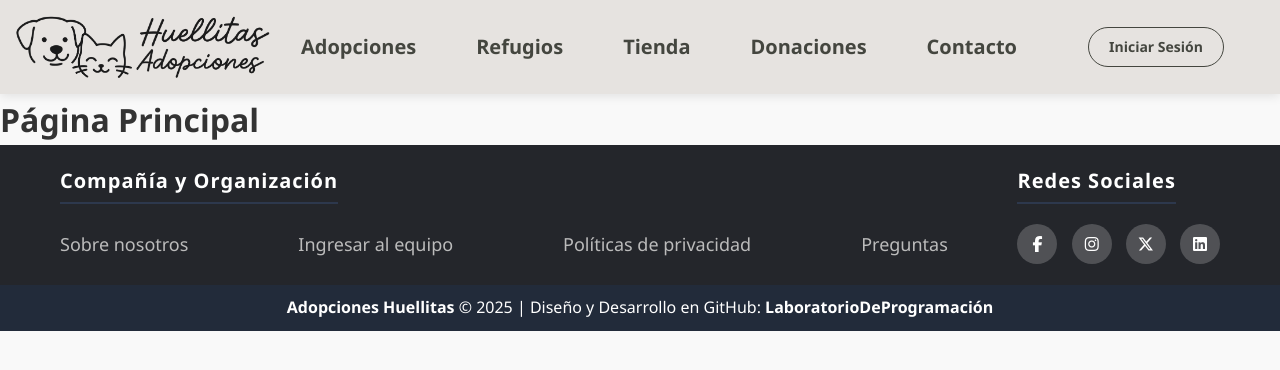
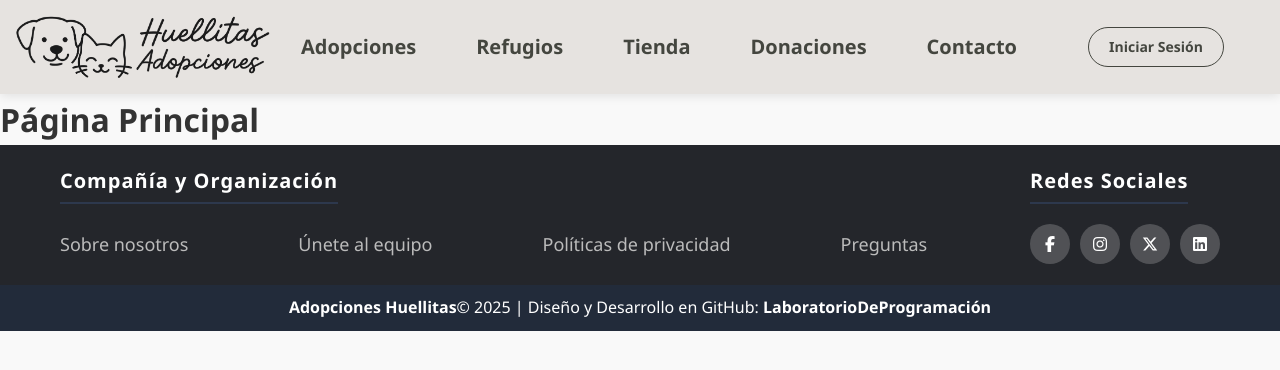
Before and after one commit to AgustinaMontoya/LaboratorioDeProgramacion, a plain HTML site: page src/TPO2/testing/website/principal.html in a window 1280 px wide. Drawn offline with Linux system fonts and the light colour scheme.

Commit message:
Se pasó el footer de 'src/TPO2/testing/website/principal.html' a un archivo javascript. Para ello se crearon los archivos: 'src/TPO2/testing/js/footer.js' para crear el footer de página, y 'src/TPO2/testing/js/scripts.js' para vincular los archivos (header.js y footer.js) en uno mismo. Se usó 'type=module' en la línea 17 del archivo 'src/TPO2/testing/website/principal.html' para que carguen los modulos del script.

```diff
--- a/src/TPO2/testing/js/footer.js
+++ b/src/TPO2/testing/js/footer.js
@@ -0,0 +1,104 @@
+// footer
+const footer = document.getElementById("footer");
+footer.className = "footer";
+
+// container
+const container = document.createElement("div");
+container.className = "footer-container";
+
+// row
+const row = document.createElement("div");
+row.className = "footer-row";
+
+// footer-links
+const linksA = document.createElement("div");
+linksA.className = "footer-links";
+
+// h4
+const titleA = document.createElement("h4");
+titleA.textContent = 'Compañía y Organización';
+
+// ul
+const ul = document.createElement("ul");
+
+const itemsA = [
+    {class: "item", href: "principal.html", text: "Sobre nosotros"},
+    {class: "item", href: "principal.html", text: "Únete al equipo"},
+    {class: "item", href: "principal.html", text: "Políticas de privacidad"},
+    {class: "item", href: "principal.html", text: "Preguntas"}
+];
+
+itemsA.forEach(item => {
+    const li = document.createElement("li");
+    const a = document.createElement("a");
+    a.href = item.href;
+    a.textContent = item.text;
+
+    li.appendChild(a);
+    ul.appendChild(li);
+});
+
+linksA.appendChild(titleA);
+linksA.appendChild(ul);
+
+// footer-links
+const linksB = document.createElement("div");
+linksB.className = "footer-links";
+
+// h4
+const titleB = document.createElement("h4");
+titleB.textContent = 'Redes Sociales';
+
+const social = document.createElement("div");
+social.className = "social-links";
+
+const itemsB = [
+    {href: "principal.html", class: "fab fa-facebook-f"},
+    {href: "principal.html", class: "fab fa-instagram"},
+    {href: "principal.html", class: "fab fa-x-twitter"},
+    {href: "principal.html", class: "fab fa-linkedin"}
+];
+
+itemsB.forEach(item => {
+    const a = document.createElement("a");
+    a.href = item.href;
+
+    const i = document.createElement("i");
+    i.className = item.class;
+
+    a.appendChild(i);
+    social.appendChild(a);
+});
+
+linksB.appendChild(titleB);
+linksB.appendChild(social);
+
+row.appendChild(linksA);
+row.appendChild(linksB);
+
+container.appendChild(row);
+
+const brand = document.createElement("div");
+brand.className = "footer-brand";
+
+const paragraph = document.createElement("p");
+
+const strong = document.createElement("strong");
+strong.textContent = 'Adopciones Huellitas';
+
+const text = document.createTextNode('© 2025 | Diseño y Desarrollo en GitHub: ');
+
+const link = document.createElement('a');
+link.href = '';
+link.target = '_blank';
+link.rel = 'noopener';
+link.textContent = 'LaboratorioDeProgramación';
+
+paragraph.appendChild(strong);
+paragraph.appendChild(text);
+paragraph.appendChild(link);
+
+brand.appendChild(paragraph);
+
+footer.appendChild(container);
+footer.appendChild(brand);
--- /dev/null
+++ b/src/TPO2/testing/js/scripts.js
@@ -0,0 +1,2 @@
+import './header.js';
+import './footer.js';
--- a/src/TPO2/testing/website/principal.html
+++ b/src/TPO2/testing/website/principal.html
@@ -12,39 +12,8 @@
 
         <h1 class="content">Página Principal</h1>
 
-        <footer class="footer">
-            <div class="footer-container">
-                <div class="footer-row">
-                    <div class="footer-links">
-                        <h4>Compañía y Organización</h4>
-                        <ul>
-                            <li><a href="#">Sobre nosotros</a></li>
-                            <li><a href="#">Ingresar al equipo</a></li>
-                            <li><a href="#">Políticas de privacidad</a></li>
-                            <li><a href="#">Preguntas</a></li>
-                        </ul>
-                    </div>
-                    <div class="footer-links">
-                        <h4>Redes Sociales</h4>
-                        <div class="social-links">
-                            <a href="#"><i class="fab fa-facebook-f"></i></a>
-                            <a href="#"><i class="fab fa-instagram"></i></a>
-                            <a href="#"><i class="fab fa-x-twitter"></i></a>
-                            <a href="#"><i class="fab fa-linkedin"></i></a>
-                        </div>
-                    </div>
-                </div>
-            </div>
-            <div class="footer-brand">
-                <p>
-                    <strong>
-                        Adopciones Huellitas
-                    </strong>
-                    © 2025 | Diseño y Desarrollo en GitHub:
-                    <a href="" target="_blank" rel="noopener">LaboratorioDeProgramación</a>
-                </p>
-            </div>
-        </footer>
-        <script src="../js/header.js"></script>
+        <footer id="footer"></footer>
+
+        <script type="module" src="../js/scripts.js"></script>
     </body>
 </html>
```
